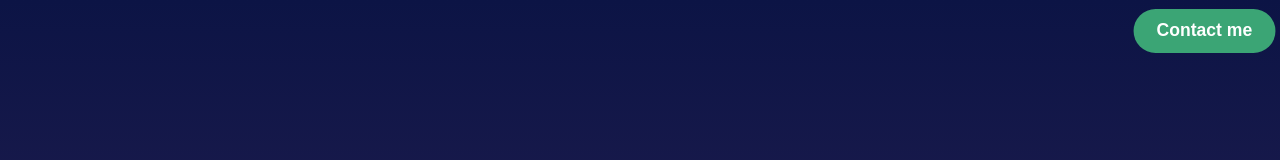
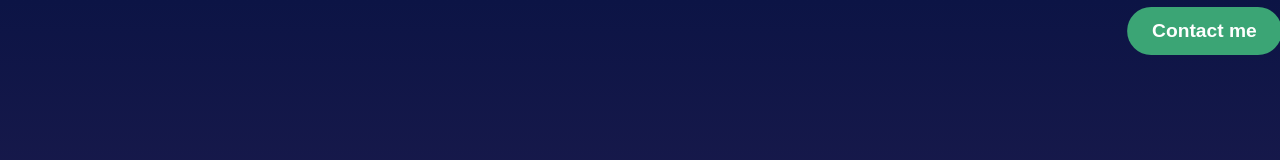
Before and after one commit to jatanassian/my_portfolio, a Vue app: page / in a window 1280 px wide. In both pictures the pointer is over the button "Contact me". Shown: the top 160 px of the page. Built offline with nearby package versions, Linux system fonts and the light colour scheme.

Commit message:
change size of scale

```diff
--- a/src/App.vue
+++ b/src/App.vue
@@ -49,7 +49,7 @@ body {
 }
 
 .grow:hover {
-  transform: scale(1.1);
+  transform: scale(1.2);
 }
 
 .grow:active {
```
